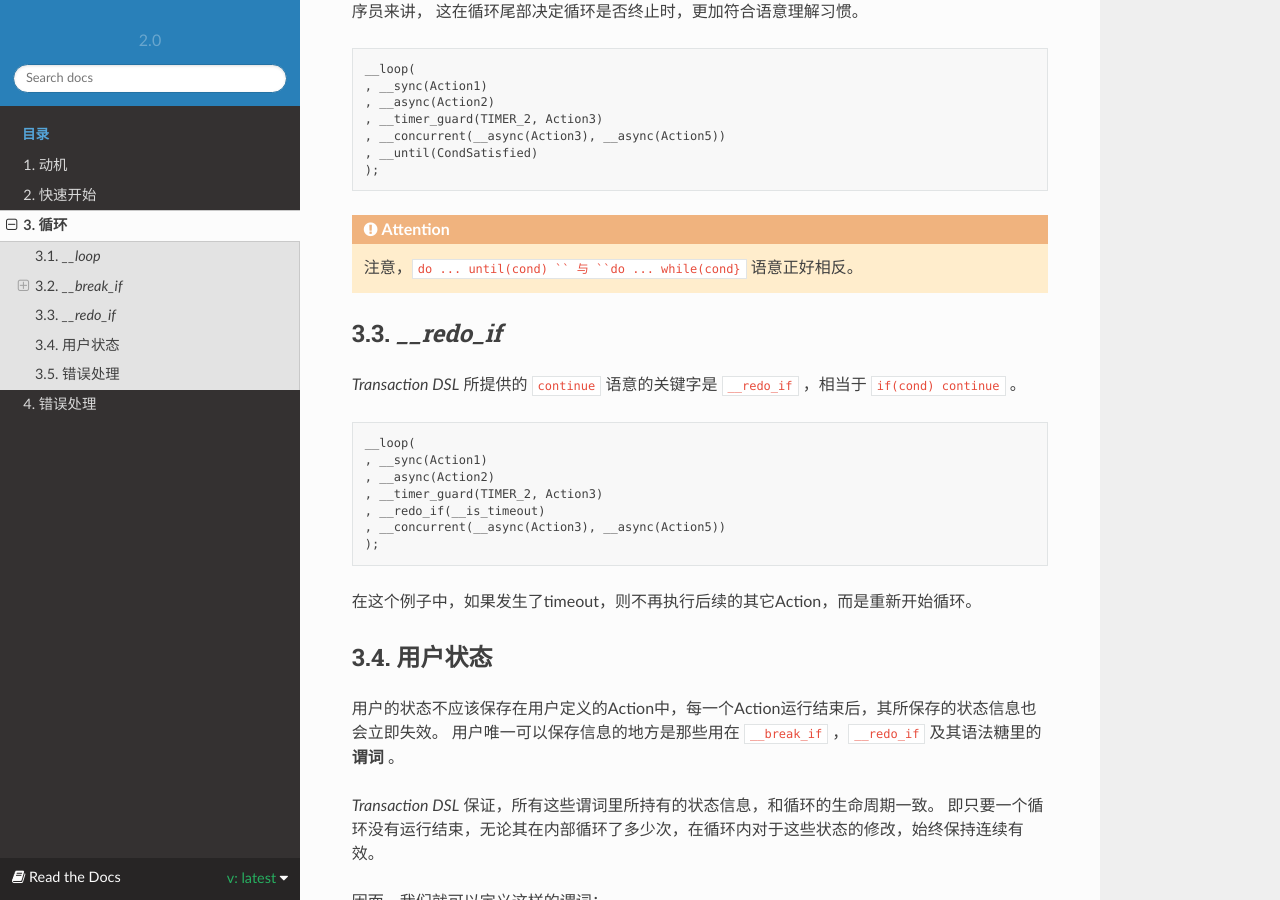
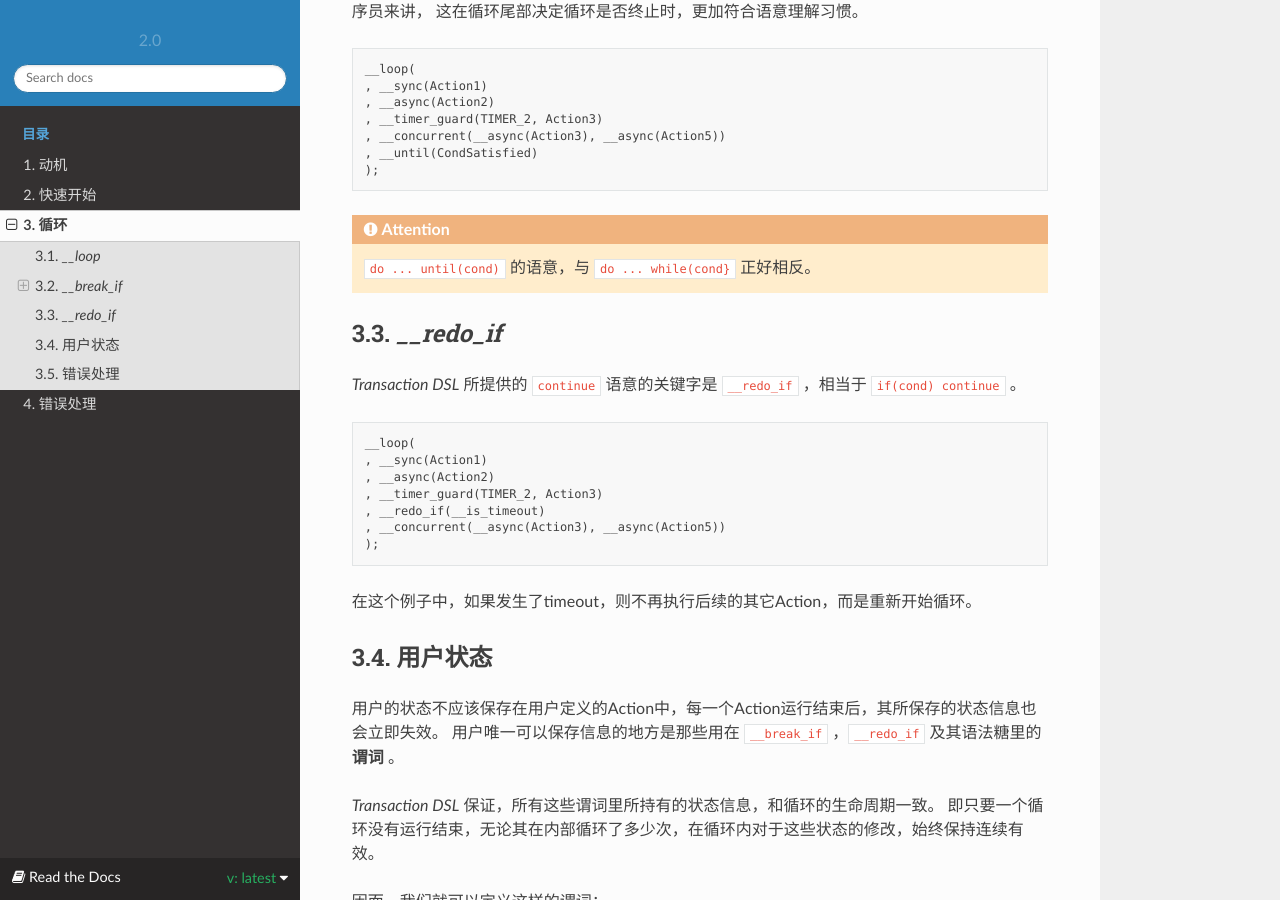
Before and after one commit to godsme/trans-dsl-2, a Sphinx documentation site: the page built from doc/source/loop.rst, in a window 1280 px wide and 900 px high, scrolled down 2994 px. Built offline with Sphinx 7.4.7 and the Read the Docs theme 2.0.0, drawn with Linux system fonts in a browser that asks for light colours.

Commit message:
refactored loop

```diff
--- a/doc/source/loop.rst
+++ b/doc/source/loop.rst
@@ -149,7 +149,7 @@
    );
 
 .. attention::
-   注意，``do ... until(cond) `` 与 ``do ... while(cond}`` 语意正好相反。
+   ``do ... until(cond)`` 的语意，与 ``do ... while(cond}`` 正好相反。
 
 
 `__redo_if`
```
